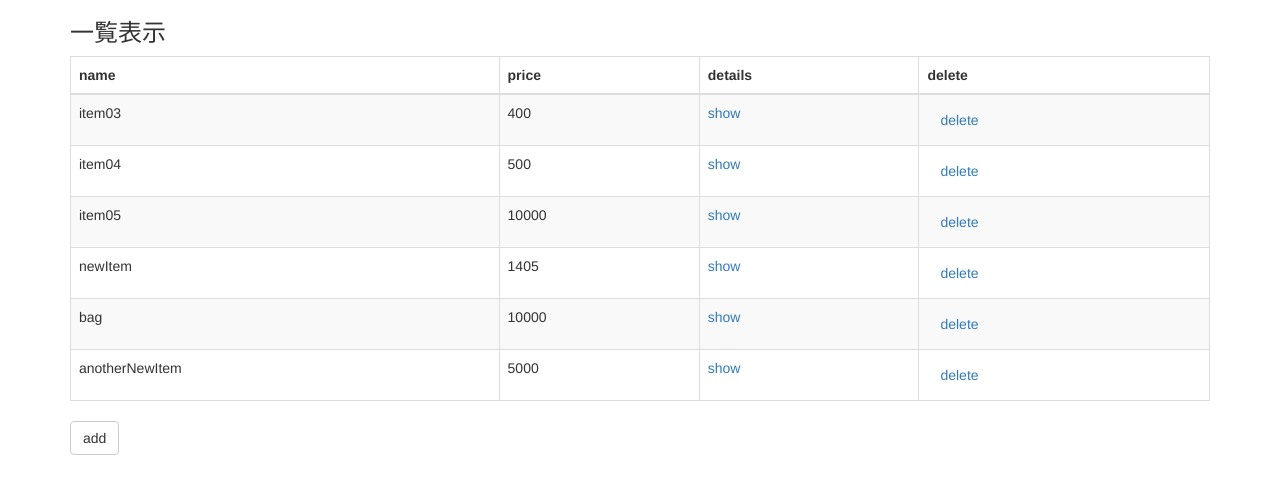
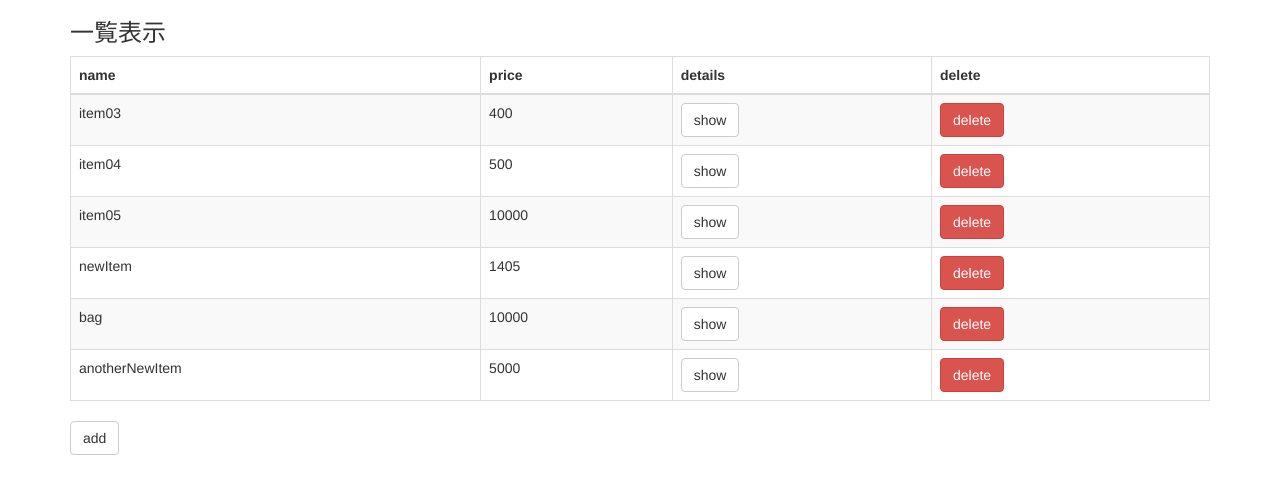
Before and after one commit to ItoYo16u/django_crud, a Django app: page /crud/ in a window 1280 px wide. Shown: the top 494 px of the page. Run offline with Django 3.2, Linux system fonts and the light colour scheme; data comes from the database, SQL or seed files in the repository; both versions use the stored data as it was after the commit; some libraries are stand-ins or nearby versions.

Commit message:
update crud delete

```diff
--- a/crud/templates/crud/index.html
+++ b/crud/templates/crud/index.html
@@ -1,7 +1,7 @@
 {% extends "base.html" %}
 
 {% block title %}
-一覧を表示する予定
+一覧を表示
 {% endblock title %}
 
 {% block content %}
@@ -33,13 +33,14 @@
                 {{i.price}}
             </td>
             <td>
-                <a href="{% url 'crud:show' id=i.id %}">
+                <a href="{% url 'crud:show' id=i.id %}" class="btn btn-default">
                     show
             </td>
             <td>
-                <a href="{% url 'crud:delete' id=i.id %}" class="btn" method="delete">
-                    delete
-                </a>
+                <form action="{% url 'crud:delete' id=i.id %}" method="POST" class="form">
+                    {% csrf_token %}
+                    <button class="btn submit btn-default delete btn-danger" type="submut" name="delete" >delete</button>
+                </form>
             </td>
         </tr>
         {% endfor %}
--- a/crud/views.py
+++ b/crud/views.py
@@ -36,6 +36,9 @@ def create(request):
     return render(request,'crud/create.html',{'form':form})
 
 def delete(request,id=None):
-    target=get_object_or_404(householdAccount,pk=id)
-    target.delete()
-    return redirect('crud:index')
+    if request.method=="POST":
+        target=get_object_or_404(householdAccount,pk=id)
+        target.delete()
+        return redirect('crud:index')
+    else:
+        return redirect('crud:index')
```
Also changed, not shown: db.sqlite3.
